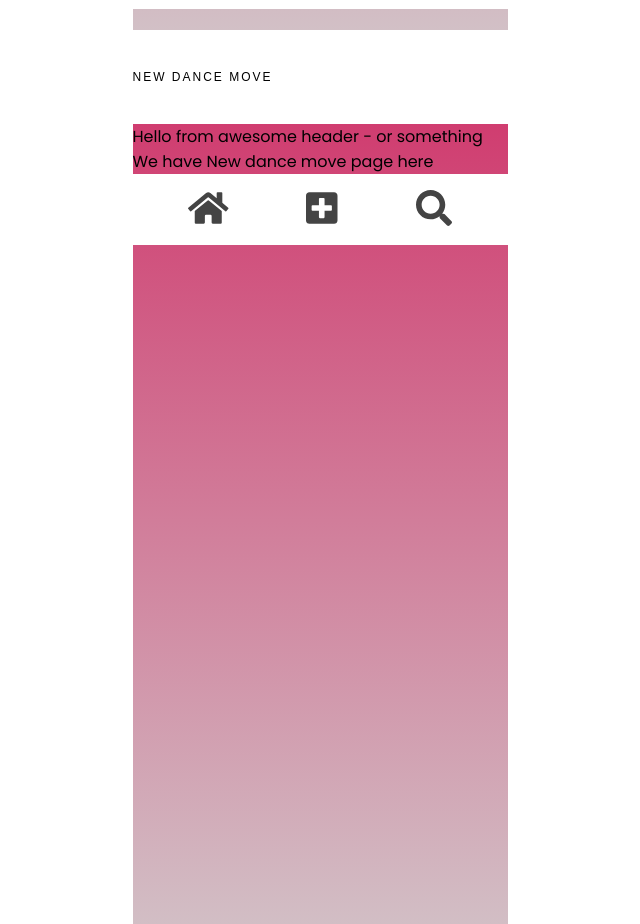
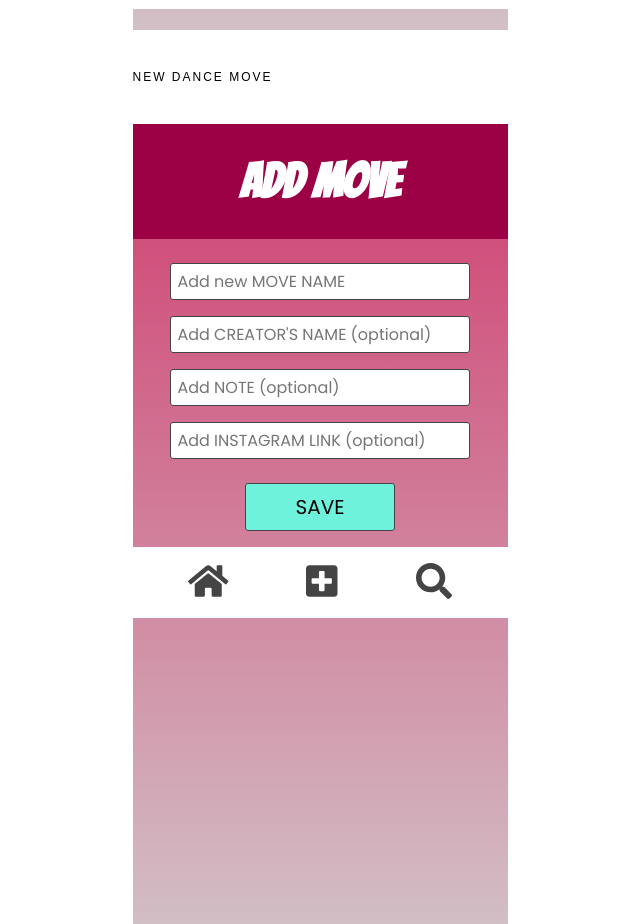
Before and after one commit to Termanty/movesapp, a React (Create React App) app: page / in a window 1280 px wide. Shown: the part 4500-5424 px from the top of the page, without its empty margins (320-960 px from the left). Built offline with nearby package versions, Linux system fonts and the light colour scheme; data requests are answered from the project's data file.

Commit message:
added new move component and styling

```diff
--- a/src/App.js
+++ b/src/App.js
@@ -5,6 +5,7 @@ import Footer from "./components/Footer";
 import { BrowserRouter as Router } from "react-router-dom";
 import { Component } from "react";
 import Search from "./components/Search";
+import AddMove from "./components/AddMove";
 import EditMove from "./components/EditMove";
 import MainNoLog from "./components/MainNoLog";
 
@@ -79,9 +80,7 @@ class App extends Component {
       */}
         <h1 className="tepmSectionH1">NEW DANCE MOVE</h1>
         <div className="tempContainer">
-          <Header />
-          <p>We have New dance move page here</p>
-          {/* <NewMove /> */}
+          <AddMove />
           <Footer />
         </div>
       </Router>
--- /dev/null
+++ b/src/components/AddMove.js
@@ -0,0 +1,18 @@
+import React from "react";
+
+const AddMove = () => {
+  return (
+    <div className="addmove">
+      <h3 className="addMoveHeader">Add Move</h3>
+      <form className="addMoveForm">
+        <input type="text" name="newMoveName" placeholder="Add new MOVE NAME" size="10" required />
+        <input type="text" name="newCreatorName" placeholder="Add CREATOR'S NAME (optional)" />
+        <input type="text" name="newNote" placeholder="Add NOTE (optional)" maxLength="200"/>
+        <input type="text" name="newIGlink" placeholder="Add INSTAGRAM LINK (optional)" />
+        <button type="submit" className="savebutton">save</button>
+      </form>
+    </div>
+  );
+};
+
+export default AddMove;
--- a/src/style.css
+++ b/src/style.css
@@ -229,6 +229,43 @@ input {
 }
 /* == NEW MOVE == */
 
+.addMoveHeader {
+  font-family: var(--app-name-font);
+  font-size: 3rem;
+  color: white;
+  background-color: var(--rubber-red-dark);
+  text-align: center;
+  padding: 2rem;
+}
+
+.addMoveForm {
+  display: flex;
+  flex-direction: column;
+  align-items: center;
+  margin-top: 1rem;
+}
+
+.addMoveForm input {
+  border-radius: 3px;
+  width: 80%;
+  font-family: var(--app-body-font);
+  font-size: 16px;
+}
+
+.savebutton {
+  text-transform: uppercase;
+  background-color: var(--keppel-green-light);
+  width: 40%;
+  height: 3rem;
+  margin: 1rem;
+  border: solid 0.5px var(--grey);
+  border-radius: 3px;
+  font-family: var(--app-body-font);
+  font-size: 20px;
+  cursor: pointer;
+  padding: 0.8vh;
+}
+
 /* == FOOTER == */
 
 .footerwrapper {
```
